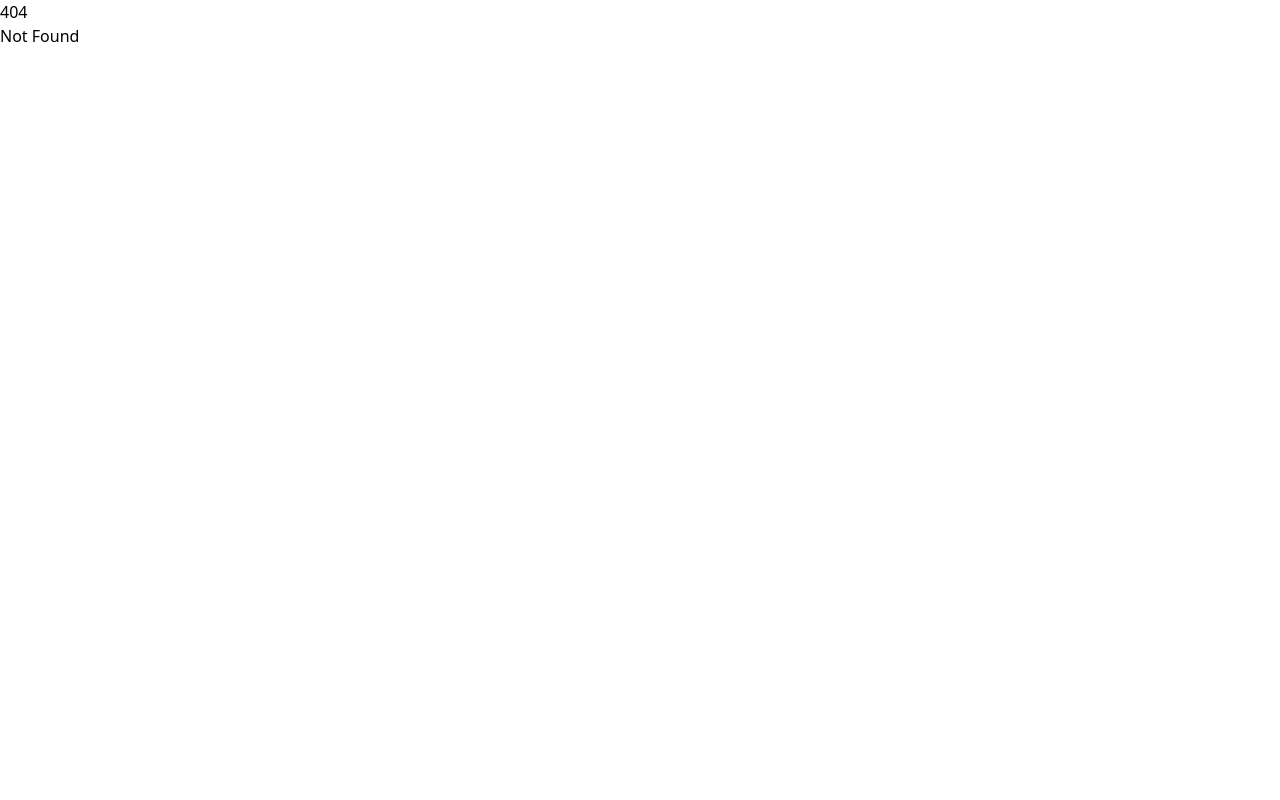
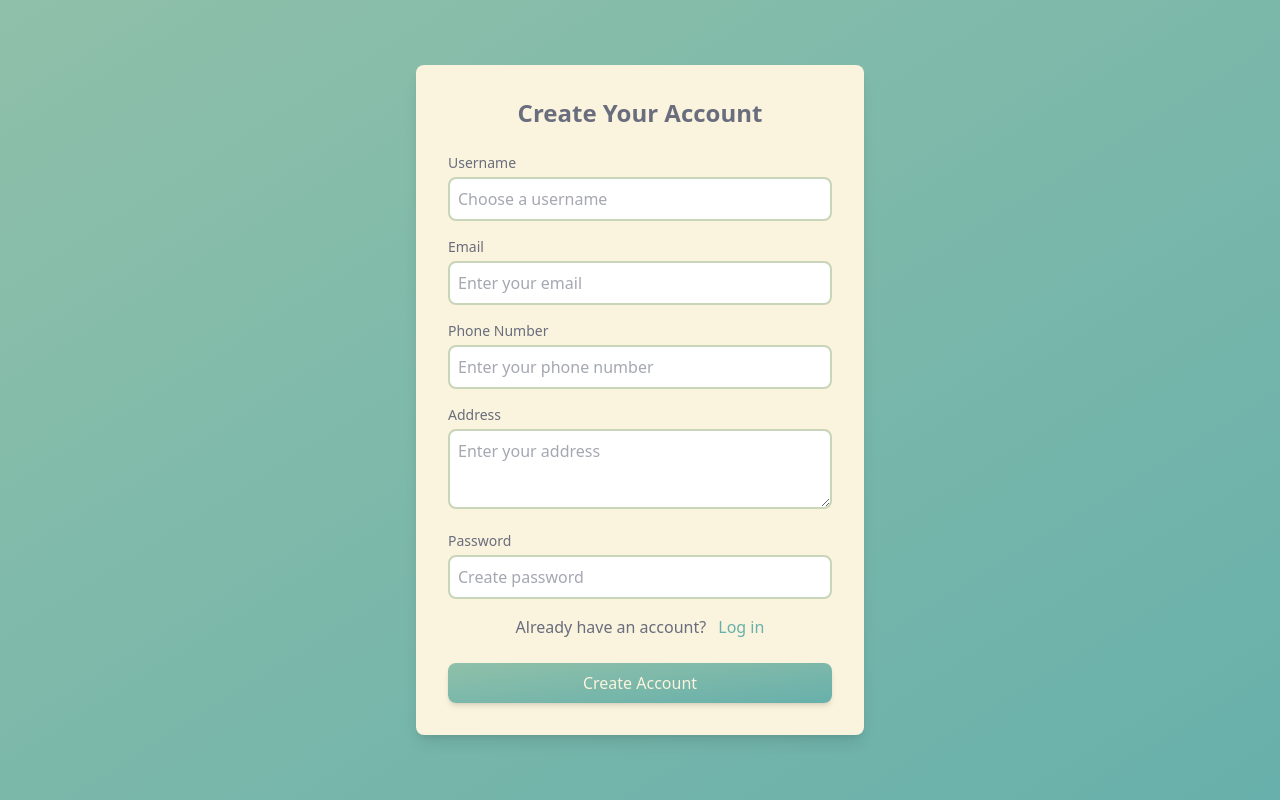
Before and after one commit to uniwa-software/Special_Topics_in_Software_Engineering, a SvelteKit app in the folder frontend/: page /auth/register in a window 1280 px wide. Before the commit this address had no page. Built offline with nearby package versions, Linux system fonts and the light colour scheme.

Commit message:
create login and register page!!!!!!

```diff
--- a/frontend/src/routes/+page.js
+++ /dev/null
@@ -1,21 +0,0 @@
-export async function load() {
-    try {
-        const res = await fetch('http://localhost:3000/api/users');
-        const resa = await fetch('http://localhost:3000/api/appointments');
-        if ((!res.ok) || (!resa.ok)) {
-            throw new Error('Failed to fetch');
-        }
-        const users = await res.json();
-        const appointments = await resa.json();
-        return {
-            users,
-            appointments
-        };
-    } catch (error) {
-        console.error('Error fetching users:', error);
-        return {
-            users: [],
-            appointmetns: []
-        };
-    }
-}
--- a/frontend/src/routes/+page.svelte
+++ b/frontend/src/routes/+page.svelte
@@ -1,6 +1,15 @@
 <script>
-	export let data;
 	import logo from '$lib/images/logo.png';
+	import { goto } from '$app/navigation';
+
+	const handleRegister = () => {
+    	goto("/auth/register")
+  	};
+
+  	const handleLogin = () => {
+    	goto("/auth/login")
+  	};
+
 </script>
 
 <svelte:head>
@@ -10,11 +19,28 @@
 
 <body>
 	<header class="h-15 z-10 fixed w-full bg-comb-white/90">
-		<div class="container h-full flex justify-between items-center text-white">
-			<img class="h-8 w-8 rounded-xl" src={logo} alt="" />
+		<div class="container h-full flex justify-between items-center">
+		  <img class="h-8 w-8 rounded-xl" src={logo} alt="Logo" />
+
+		  <div class="flex items-center gap-4">
+			<button
+			  on:click={handleRegister}
+			  class="px-4 py-1.5 text-[#FAF3DD] bg-[#68B0AB] hover:bg-[#8FC0A9] rounded-xl transition-colors duration-300 text-sm font-medium shadow-sm"
+			>
+			  Register
+			</button>
+
+			<button
+			  on:click={handleLogin}
+			  class="px-4 py-1.5 border-2 border-[#68B0AB] text-[#68B0AB] hover:bg-[#FAF3DD] rounded-xl transition-colors duration-300 text-sm font-medium"
+			>
+			  Login
+			</button>
+
+			<!-- Book Now Button -->
 			<a
-				href="test"
-				class="bg-comb-cyan py-2 px-3 rounded-xl flex gap-1 hover:bg-comb-blue duration-300"
+			  href="/"
+			  class="bg-comb-cyan py-2 px-3 rounded-xl flex gap-1 hover:bg-comb-blue duration-300 text-white"
 			>
 			  <svg
 				xmlns="http://www.w3.org/2000/svg"
@@ -26,11 +52,13 @@
 				stroke-linecap="round"
 				stroke-linejoin="round"
 				class="icon icon-tabler icons-tabler-outline icon-tabler-book"
-					><path d="M0 0h24v24H0z" stroke="none" /><path
-						d="M3 19a9 9 0 0 1 9 0 9 9 0 0 1 9 0M3 6a9 9 0 0 1 9 0 9 9 0 0 1 9 0M3 6v13M12 6v13M21 6v13"
-					/></svg
-				>BOOK NOW</a
 			  >
+				<path d="M0 0h24v24H0z" stroke="none" />
+				<path d="M3 19a9 9 0 0 1 9 0 9 9 0 0 1 9 0M3 6a9 9 0 0 1 9 0 9 9 0 0 1 9 0M3 6v13M12 6v13M21 6v13" />
+			  </svg>
+			  BOOK NOW
+			</a>
+		  </div>
 		</div>
 	  </header>
 
--- /dev/null
+++ b/frontend/src/routes/auth/login/+page.server.js
@@ -0,0 +1,36 @@
+import {  error, fail, redirect } from '@sveltejs/kit';
+/** @satisfies {import('./$types').Actions} */
+export const actions = {
+    default: async ({ request , url }) => {
+        const data = await request.formData();
+        const username = data.get('username');
+        const password = data.get('password');
+
+        try {
+            const response = await fetch('http://localhost:3000/api/login', {
+                method: 'POST',
+                headers: {
+                    'Content-Type': 'application/json',
+                },
+                body: JSON.stringify({
+                    username,
+                    password
+                }),
+            });
+
+            if (!response.ok) {
+                const errorData = await response.json();
+                console.log(errorData)
+                return fail(400, {incorrect: true });
+            }
+
+            console.log("Succesful credentials Loged in")
+
+
+            return { success: true };
+        } catch (error) {
+            console.error('Error during login:', error);
+            return { error: 'Something went wrong' };
+        }
+    }
+};
--- /dev/null
+++ b/frontend/src/routes/auth/login/+page.svelte
@@ -0,0 +1,75 @@
+<script>
+    import { enhance } from '$app/forms';
+    import { goto } from "$app/navigation"
+
+     let user = {
+        username: '',
+        password: ''
+     };
+
+     let error = "";
+
+     function handleSubmit(){
+        // @ts-ignore
+        return async ({ result }) => {
+            if (result.type === 'success') {
+                goto('/');
+            } else {
+                error = result.data?.message || 'Login failed';
+            }
+        };
+    };
+
+</script>
+
+
+<div class="flex justify-center items-center min-h-screen bg-gradient-to-br from-[#8FC0A9] to-[#68B0AB]">
+    <div class="bg-[#FAF3DD] p-8 rounded-lg shadow-lg max-w-md w-full">
+        <h1 class="text-center text-[#696D7D] text-2xl font-semibold mb-1">Login</h1>
+        <h1 class="text-center text-[#696D7D] text-2xl font-semibold mb-6">Happy to see you again!</h1>
+
+      <form method="post" use:enhance={handleSubmit}>
+        <input
+          name="username"
+          type="text"
+          bind:value={user.username}
+          placeholder="Username"
+          class="input w-full border-2 border-[#C8D5B9] rounded-lg p-2 mb-4
+                 focus:outline-none focus:border-[#68B0AB] bg-white
+                 placeholder:text-[#696D7D]/60 text-[#696D7D]"
+          required
+        />
+
+        <input
+          name="password"
+          type="password"
+          bind:value={user.password}
+          placeholder="Password"
+          class="input w-full border-2 border-[#C8D5B9] rounded-lg p-2 mb-4
+                 focus:outline-none focus:border-[#68B0AB] bg-white
+                 placeholder:text-[#696D7D]/60 text-[#696D7D]"
+          required
+        />
+
+
+        <div class="text-center text-[#696D7D] mb-6">
+          <span>Don't have an account?</span>
+          <a
+            href="/auth/register"
+            class="ml-2 no-underline text-[#68B0AB] hover:underline hover:opacity-80 transition-all duration-300"
+          >
+            Register
+          </a>
+        </div>
+
+        <button
+          type="submit"
+          class="w-full p-2 rounded-lg bg-gradient-to-br from-[#8FC0A9] to-[#68B0AB]
+                 text-[#FAF3DD] cursor-pointer hover:opacity-90 transition-all duration-300
+                 font-medium shadow-md"
+        >
+          Login
+        </button>
+      </form>
+    </div>
+  </div>
--- /dev/null
+++ b/frontend/src/routes/auth/register/+page.svelte
@@ -0,0 +1,122 @@
+<script>
+    import { enhance } from '$app/forms';
+
+    let user = {
+      username: '',
+      email: '',
+      phone: '',
+      address: '',
+      password: '',
+      confirmPassword: ''
+    };
+
+
+    const handleSubmit = () => {
+
+    };
+  </script>
+
+  <div class="flex justify-center items-center min-h-screen bg-gradient-to-br from-[#8FC0A9] to-[#68B0AB] py-8">
+    <div class="bg-[#FAF3DD] p-8 rounded-lg shadow-lg max-w-md w-full mx-4">
+      <h1 class="text-center text-[#696D7D] text-2xl font-semibold mb-6">Create Your Account</h1>
+
+      <form method="post" use:enhance={handleSubmit}>
+        <div class="mb-4">
+          <label for="username" class="block text-[#696D7D] text-sm mb-1">Username</label>
+          <input
+            id="username"
+            name="username"
+            type="text"
+            bind:value={user.username}
+            placeholder="Choose a username"
+            class="input w-full border-2 border-[#C8D5B9] rounded-lg p-2
+                   focus:outline-none focus:border-[#68B0AB] bg-white
+                   placeholder:text-[#696D7D]/60 text-[#696D7D]"
+            required
+          />
+        </div>
+
+
+        <div class="mb-4">
+          <label for="email" class="block text-[#696D7D] text-sm mb-1">Email</label>
+          <input
+            id="email"
+            name="email"
+            type="email"
+            bind:value={user.email}
+            placeholder="Enter your email"
+            class="input w-full border-2 border-[#C8D5B9] rounded-lg p-2
+                   focus:outline-none focus:border-[#68B0AB] bg-white
+                   placeholder:text-[#696D7D]/60 text-[#696D7D]"
+            required
+          />
+        </div>
+
+        <div class="mb-4">
+          <label for="phone" class="block text-[#696D7D] text-sm mb-1">Phone Number</label>
+          <input
+            id="phone"
+            name="phone"
+            type="tel"
+            bind:value={user.phone}
+            placeholder="Enter your phone number"
+            class="input w-full border-2 border-[#C8D5B9] rounded-lg p-2
+                   focus:outline-none focus:border-[#68B0AB] bg-white
+                   placeholder:text-[#696D7D]/60 text-[#696D7D]"
+            required
+          />
+        </div>
+
+        <div class="mb-4">
+          <label for="address" class="block text-[#696D7D] text-sm mb-1">Address</label>
+          <textarea
+            id="address"
+            name="address"
+            bind:value={user.address}
+            placeholder="Enter your address"
+            class="input w-full border-2 border-[#C8D5B9] rounded-lg p-2
+                   focus:outline-none focus:border-[#68B0AB] bg-white
+                   placeholder:text-[#696D7D]/60 text-[#696D7D]
+                   min-h-[80px] resize-y"
+            required
+          ></textarea>
+        </div>
+
+
+        <div class="mb-4">
+          <label for="password" class="block text-[#696D7D] text-sm mb-1">Password</label>
+          <input
+            id="password"
+            name="password"
+            type="password"
+            bind:value={user.password}
+            placeholder="Create password"
+            class="input w-full border-2 border-[#C8D5B9] rounded-lg p-2
+                   focus:outline-none focus:border-[#68B0AB] bg-white
+                   placeholder:text-[#696D7D]/60 text-[#696D7D]"
+            required
+          />
+        </div>
+
+
+        <div class="text-center text-[#696D7D] mb-6">
+          <span>Already have an account?</span>
+          <a
+            href="/auth/login"
+            class="ml-2 no-underline text-[#68B0AB] hover:underline hover:opacity-80 transition-all duration-300"
+          >
+            Log in
+          </a>
+        </div>
+
+        <button
+          type="submit"
+          class="w-full p-2 rounded-lg bg-gradient-to-br from-[#8FC0A9] to-[#68B0AB]
+                 text-[#FAF3DD] cursor-pointer hover:opacity-90 transition-all duration-300
+                 font-medium shadow-md"
+        >
+          Create Account
+        </button>
+      </form>
+    </div>
+  </div>
```
Lines whose indentation alone changed are shown as unchanged.
